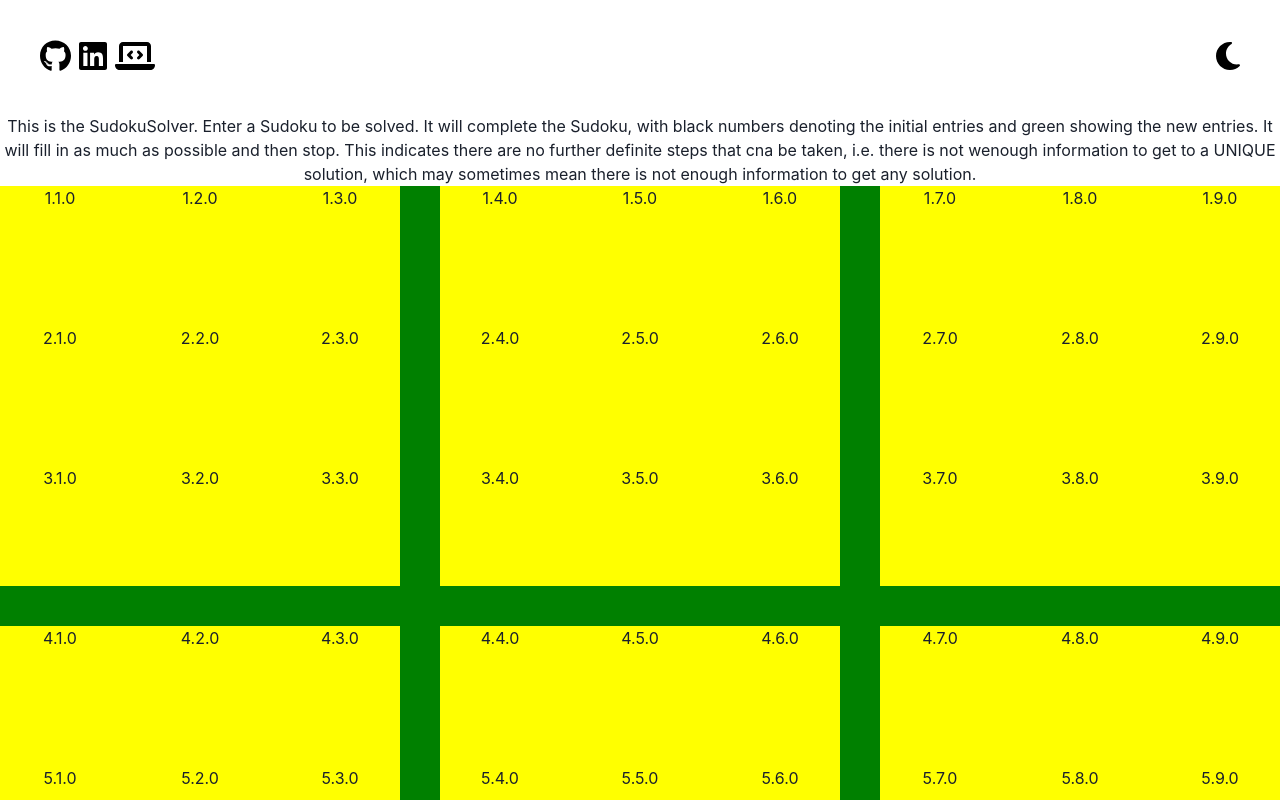
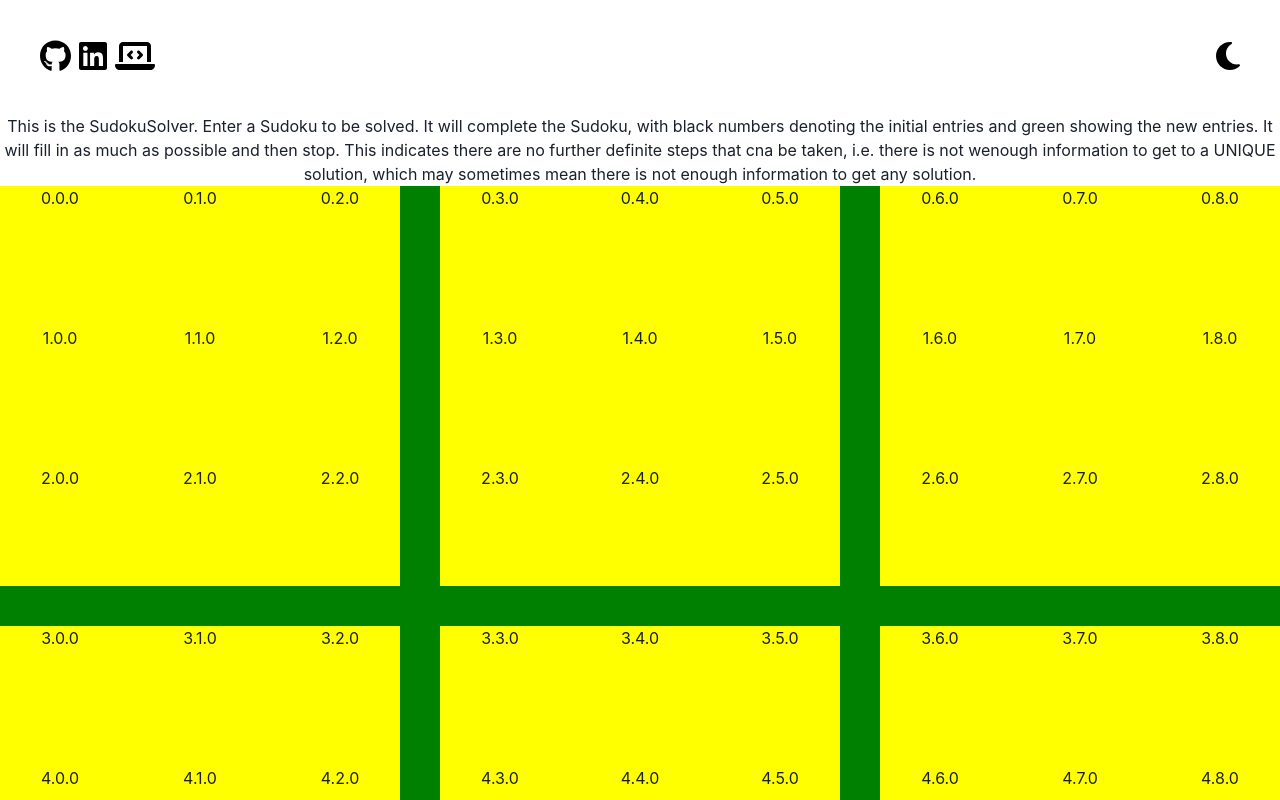
Before and after one commit to AalimCoding/AalimCoding.github.io, a React (Create React App) app: page /#/SudokuSolver in a window 1280 px wide. Shown: the top 800 px of the page. Built offline with nearby package versions, Linux system fonts and the light colour scheme.

Commit message:
Fixed the code for clicking on tiles: Tiles can now be clicked to increment the number within the tile.

```diff
--- a/src/SudokuGrid.js
+++ b/src/SudokuGrid.js
@@ -1,82 +1,84 @@
 import { Grid, GridItem } from "@chakra-ui/react";
-import { useTheme } from "./ThemeContext"
-import { useState, useEffect } from "react";
+import { useState } from "react";
 
 function SudokuGrid() {
   const gridSize = 9; // Number of boxes in the grid
   const itemsPerBox = 9; // Number of items per box
 
-  var [SudokuValues, setSudokuValues] = useState(() => {
-    const initialSudokuValues = []
-    for (let i = 0; i < gridSize; i++) {
-      initialSudokuValues.push([])
-      for (let j = 0; j < gridSize; j++) {
-        initialSudokuValues[i].push([])
-        initialSudokuValues[i][j] = 0
-      }
-    }
-    return initialSudokuValues
-  })
+  const [SudokuValues, setSudokuValues] = useState(() => {
+    const initialSudokuValues = Array.from({ length: gridSize }, () =>
+      Array(itemsPerBox).fill(0)
+    );
+    return initialSudokuValues;
+  });
 
   function handleClick(row, column) {
-    console.log('this works')
-    var gridState = [...SudokuValues]
-    gridState[row - 1][column - 1] = 1
-    setSudokuValues(gridState)
-
+    console.log("Clicked on", row, column);
+    setSudokuValues((prevValues) => {
+      const newValues = [...prevValues];
+      if (newValues[row][column] < 9) {
+        newValues[row][column] += 1;
+      } else {
+        newValues[row][column] = 0;
+      }
+      return newValues;
+    });
   }
 
-  var [initialGrid, setInitialGrid] = useState(() => {
   const gridItems = [];
   for (let i = 0; i < gridSize; i++) {
     const boxItems = [];
     for (let j = 0; j < itemsPerBox; j++) {
-        const itemId = `Box ${i + 1} ItemInBox ${j + 1} Row ${Math.floor(j / 3) + 3 * (i % 3)} Column${(j % 3) + Math.floor(3 * i) + 1}`;
-        const box = i + 1
-        const itemInBox = j + 1
-        const row = Math.floor((itemInBox - 1) / 3) + 3 * (Math.floor((box - 1) / 3)) + 1
-        const column = Math.floor((itemInBox - 1) % 3) + 3 * ((box - 1) % 3) + 1//(itemInBox % 3) + Math.floor(3 * box);
-
-
+      const box = i + 1;
+      const itemInBox = j + 1;
+      const row = Math.floor(j / 3) + 3 * Math.floor(i / 3);
+      const column = (i % 3) * 3 + (j % 3);
+      const itemId = `Box ${box} ItemInBox ${itemInBox} Row ${row} Column ${column}`;
 
       boxItems.push(
         <GridItem
-            row={row}
-            column={column}
+          row={row + 1}
+          column={column + 1}
           box={box}
           itemInBox={itemInBox}
-            aspectRatio='1/1'
+          aspectRatio="1/1"
           key={itemId}
           id={itemId}
           onClick={() => handleClick(row, column)}
-            style={{ cursor: 'pointer' }}
+          style={{ cursor: "pointer" }}
         >
-            {row}.{column}.{SudokuValues[i][j]}
+          {row}.{column}.{SudokuValues[row][column]}
         </GridItem>
       );
+    }
 
-      }
     const boxId = `Box ${i + 1}`;
-
     gridItems.push(
-        <Grid aspectRatio='1/1' key={boxId} id={boxId} templateColumns="repeat(3, 1fr)" templateRows="repeat(3, 1fr)" gap={5} bg="yellow">
+      <Grid
+        aspectRatio="1/1"
+        key={boxId}
+        id={boxId}
+        templateColumns="repeat(3, 1fr)"
+        templateRows="repeat(3, 1fr)"
+        gap={5}
+        bg="yellow"
+      >
         {boxItems}
       </Grid>
     );
   }
-    return gridItems;
-  });
 
-  return <Grid id="Main Grid" templateColumns="repeat(3, 1fr)" templateRows="repeat(3, 1fr)" gap={10} bg="green">{initialGrid}</Grid>;
-
-
-
-
-
-
-
+  return (
+    <Grid
+      id="Main Grid"
+      templateColumns="repeat(3, 1fr)"
+      templateRows="repeat(3, 1fr)"
+      gap={10}
+      bg="green"
+    >
+      {gridItems}
+    </Grid>
+  );
 }
 
-
-
 export default SudokuGrid;
```
Lines whose indentation alone changed are shown as unchanged.
